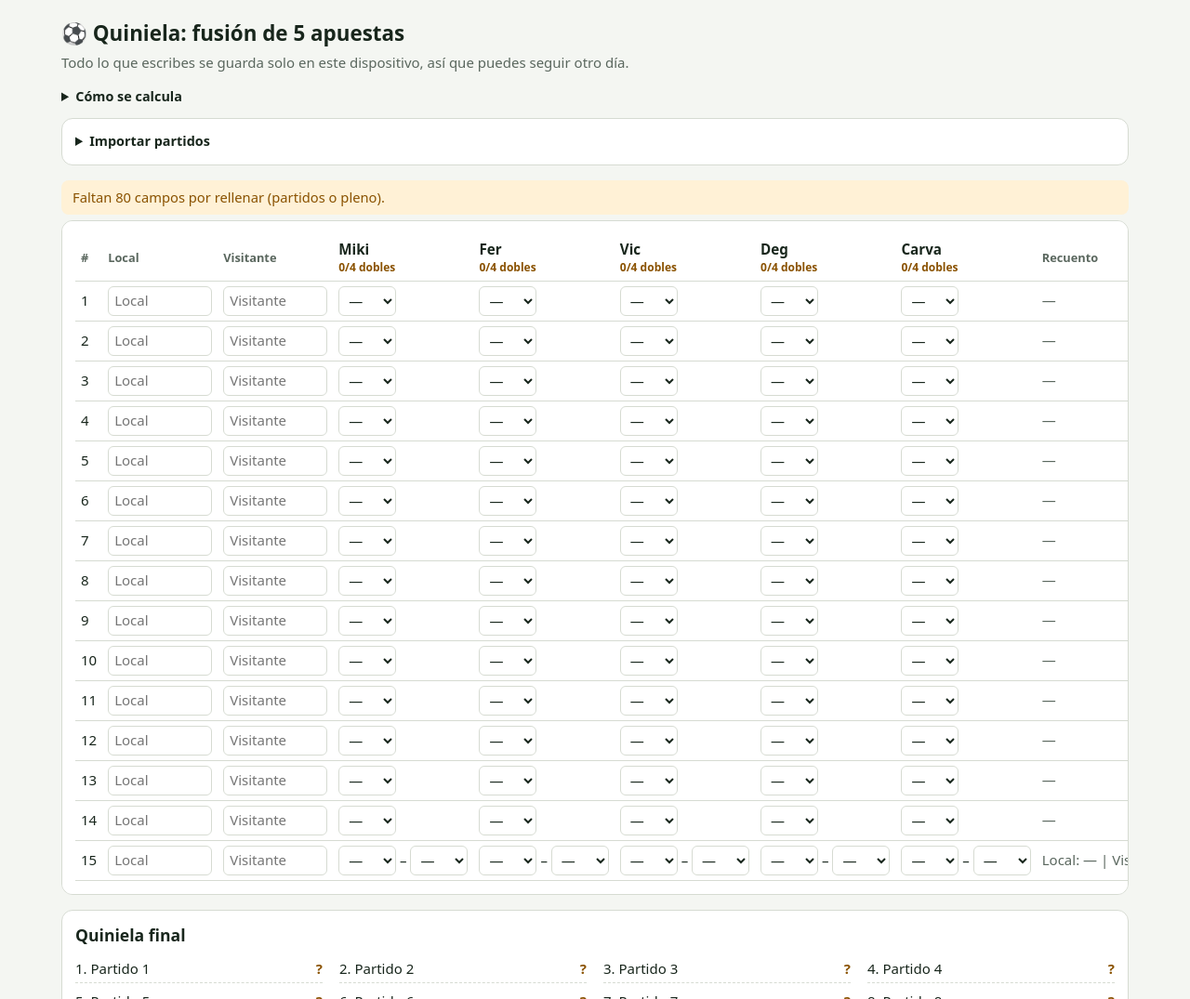
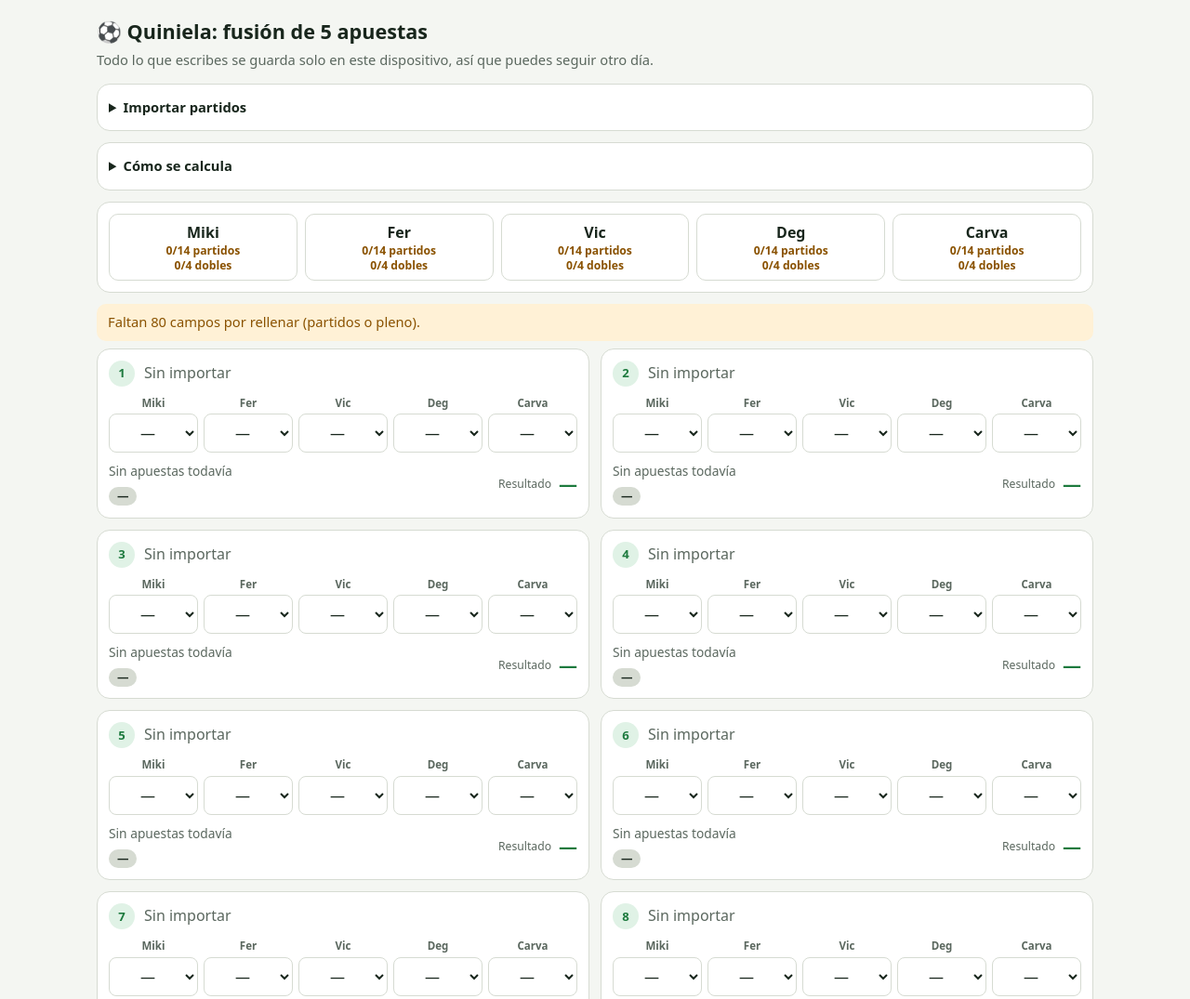
Before and after one commit to MiguelEstebanG/quiniela-fusion, a plain HTML site: page index.html in a window 1280 px wide. Shown: the top 1075 px of the page at 93% size. Drawn offline with Linux system fonts and the light colour scheme.

Commit message:
new feature

```diff
--- a/index.html
+++ b/index.html
@@ -5,63 +5,86 @@
 <meta name="viewport" content="width=device-width, initial-scale=1, viewport-fit=cover">
 <title>Quiniela: fusión de 5 apuestas</title>
 <style>
-:root{--bg:#f4f6f2;--card:#fff;--tx:#18261c;--mut:#5a675e;--bd:#d6dbd2;--ac:#1d7a3e;--acb:#e0f2e6;--wa:#8a5200;--wab:#fff1d6;--er:#b3261e;--erb:#fde7e5;--in:#fff;color-scheme:light}
-@media (prefers-color-scheme:dark){:root{--bg:#121714;--card:#1b231e;--tx:#e6ede8;--mut:#9aa89e;--bd:#33403a;--ac:#5fd08a;--acb:#1f3a2a;--wa:#f0b45a;--wab:#3a2f17;--er:#ff8a80;--erb:#442220;--in:#232d27;color-scheme:dark}}
+:root{--bg:#f4f6f2;--card:#fff;--tx:#18261c;--mut:#5a675e;--bd:#d6dbd2;--ac:#1d7a3e;--acb:#e0f2e6;--wa:#8a5200;--wab:#fff1d6;--er:#b3261e;--erb:#fde7e5;--in:#fff;--fb:#f8e1f1;--fc:#8b1f6a;color-scheme:light}
+@media (prefers-color-scheme:dark){:root{--bg:#121714;--card:#1b231e;--tx:#e6ede8;--mut:#9aa89e;--bd:#33403a;--ac:#5fd08a;--acb:#1f3a2a;--wa:#f0b45a;--wab:#3a2f17;--er:#ff8a80;--erb:#442220;--in:#232d27;--fb:#43243a;--fc:#f3a6d8;color-scheme:dark}}
 *{box-sizing:border-box}
-body{margin:0;background:var(--bg);color:var(--tx);font:15px/1.45 system-ui,-apple-system,"Segoe UI",Roboto,sans-serif}
-main{max-width:1180px;margin:0 auto;padding:16px}
-h1{font-size:1.4rem;margin:.2em 0}
-p.sub{color:var(--mut);margin:.2em 0 1em}
-.card{background:var(--card);border:1px solid var(--bd);border-radius:12px;padding:14px;margin-bottom:16px}
-.scroll{overflow-x:auto;-webkit-overflow-scrolling:touch}
-table{border-collapse:collapse;width:100%;min-width:980px}
-th,td{padding:5px 6px;border-bottom:1px solid var(--bd);text-align:left;vertical-align:middle;white-space:nowrap}
-th{font-size:.8rem;color:var(--mut);font-weight:600}
-select,input,button,textarea{font:inherit;color:var(--tx);background:var(--in);border:1px solid var(--bd);border-radius:6px;padding:4px 6px}
-select{min-width:62px}
-input.t{width:112px}
-input.n{width:96px;font-weight:600}
-button{cursor:pointer;background:var(--ac);color:#fff;border-color:var(--ac);font-weight:600;padding:7px 14px}
+html{-webkit-text-size-adjust:100%}
+body{margin:0;background:var(--bg);color:var(--tx);font:16px/1.45 system-ui,-apple-system,"Segoe UI",Roboto,sans-serif}
+main{max-width:1100px;margin:0 auto;padding:max(14px,env(safe-area-inset-top)) max(14px,env(safe-area-inset-right)) max(24px,env(safe-area-inset-bottom)) max(14px,env(safe-area-inset-left))}
+h1{font-size:1.35rem;margin:.2em 0}
+p.sub{color:var(--mut);margin:.2em 0 1em;font-size:.92rem}
+.card,.mc{background:var(--card);border:1px solid var(--bd);border-radius:14px;padding:12px;margin-bottom:12px}
+select,input,button,textarea{font:inherit;font-size:16px;color:var(--tx);background:var(--in);border:1px solid var(--bd);border-radius:8px;padding:8px 6px}
+button{cursor:pointer;background:var(--ac);color:#fff;border-color:var(--ac);font-weight:600;padding:10px 16px;min-height:42px}
 button.g{background:transparent;color:var(--tx);border-color:var(--bd)}
-textarea{width:100%;height:110px;font-family:ui-monospace,Menlo,monospace;font-size:.8rem;margin:8px 0}
-.cnt{font-variant-numeric:tabular-nums;color:var(--mut)}
-.bd{display:inline-block;padding:1px 8px;border-radius:99px;font-size:.78rem;font-weight:600;background:var(--bd);color:var(--tx)}
+textarea{width:100%;height:120px;font-family:ui-monospace,Menlo,monospace;font-size:14px;margin:8px 0}
+details{color:var(--mut);font-size:.92rem}
+summary{cursor:pointer;font-weight:600;color:var(--tx);padding:2px 0}
+.row{display:flex;gap:8px;flex-wrap:wrap}
+.chips{display:grid;grid-template-columns:repeat(auto-fit,minmax(104px,1fr));gap:8px}
+.chip{background:var(--in);border:1px solid var(--bd);border-radius:10px;padding:8px;text-align:center}
+.pn{font-weight:700}
+.dc{font-size:.76rem;font-weight:600;color:var(--ac);white-space:pre-line;line-height:1.3}
+.dc.bad{color:var(--wa)}
+.ml{display:grid;grid-template-columns:repeat(auto-fill,minmax(min(100%,430px),1fr));gap:12px;margin-bottom:12px}
+.ml .mc{margin:0}
+.mc.v{border-color:var(--wa);background:var(--wab)}
+.mc.v .bd.wa{background:var(--card)}
+.mc.p15{grid-column:1/-1}
+.mh{display:flex;gap:10px;align-items:flex-start;margin-bottom:10px}
+.no{flex:0 0 auto;min-width:28px;height:28px;padding:0 8px;border-radius:14px;background:var(--acb);color:var(--ac);font-weight:700;font-size:.82rem;display:grid;place-items:center}
+.tms{flex:1;min-width:0;font-weight:600;overflow-wrap:anywhere;word-break:break-word;line-height:1.3;padding-top:3px}
+.tms .mut{color:var(--mut);font-weight:400}
+.sep{color:var(--mut);margin:0 5px}
+.gb{display:inline-block;margin-left:7px;padding:0 7px;border-radius:99px;font-size:.74rem;font-weight:700;background:var(--bd);color:var(--tx);vertical-align:1px}
+.gb.f{background:var(--fb);color:var(--fc)}
+.pg{display:grid;grid-template-columns:repeat(5,minmax(0,1fr));gap:6px}
+.pc{min-width:0}
+.pnm{font-size:.72rem;font-weight:700;color:var(--mut);text-align:center;margin-bottom:3px;overflow:hidden;text-overflow:ellipsis}
+.pc select{width:100%;min-width:0;min-height:42px;padding:8px 2px;text-align:center;text-align-last:center}
+.g2{display:flex;align-items:center;gap:3px;margin-bottom:4px}
+.g2 span{font-size:.65rem;color:var(--mut);width:9px;text-align:center}
+.g2 select{flex:1;min-height:40px}
+.hint{font-size:.74rem;color:var(--mut);margin-top:6px}
+.mf{display:flex;flex-wrap:wrap;gap:8px 14px;align-items:center;justify-content:space-between;margin-top:10px}
+.ml1{flex:1 1 170px;min-width:0}
+.cnt{font-variant-numeric:tabular-nums;color:var(--mut);font-size:.86rem;overflow-wrap:anywhere}
+.kc{margin-top:4px}
+.rw{display:flex;align-items:center;gap:8px}
+.rlb{font-size:.76rem;color:var(--mut)}
+.rw select{min-width:130px;min-height:42px}
+.fin{font-size:1.25rem;color:var(--ac)}
+.bd{display:inline-block;padding:1px 9px;border-radius:99px;font-size:.78rem;font-weight:600;background:var(--bd);color:var(--tx)}
 .bd.ok{background:var(--acb);color:var(--ac)}
 .bd.wa{background:var(--wab);color:var(--wa)}
-.fin{font-size:1.05rem;color:var(--ac)}
-.dc{font-size:.75rem;font-weight:600;color:var(--ac)}
-.dc.bad{color:var(--wa)}
-tr.v td{background:var(--wab)}
-.msg{padding:8px 12px;border-radius:8px;margin:6px 0;font-size:.92rem}
+.msg{padding:9px 12px;border-radius:10px;margin:0 0 8px;font-size:.92rem}
 .msg.wa{background:var(--wab);color:var(--wa)}
 .msg.er{background:var(--erb);color:var(--er)}
 .msg.ok{background:var(--acb);color:var(--ac)}
-.fg{display:grid;grid-template-columns:repeat(auto-fill,minmax(260px,1fr));gap:6px 18px;margin:10px 0}
-.fg div{display:flex;justify-content:space-between;gap:10px;border-bottom:1px dashed var(--bd);padding:3px 0}
-.fg b{color:var(--ac)}
+.fg{display:grid;grid-template-columns:repeat(auto-fill,minmax(min(100%,300px),1fr));gap:4px 22px;margin:10px 0}
+.fg div{display:flex;justify-content:space-between;gap:12px;border-bottom:1px dashed var(--bd);padding:5px 0;overflow-wrap:anywhere}
+.fg b{color:var(--ac);flex:0 0 auto}
 .fg b.q{color:var(--wa)}
-details{color:var(--mut);font-size:.9rem;margin-bottom:12px}
-summary{cursor:pointer;font-weight:600;color:var(--tx)}
-.row{display:flex;gap:8px;flex-wrap:wrap}
+.vm{white-space:pre-wrap;background:var(--in);border:1px solid var(--bd);border-radius:10px;padding:10px;margin:10px 0 6px;font-size:.92rem;overflow-wrap:anywhere}
 #sv{font-size:.8rem;color:var(--mut);margin-top:8px}
-.pn{font-weight:700;font-size:.95rem;color:var(--tx)}
-.vm{white-space:pre-wrap;background:var(--in);border:1px solid var(--bd);border-radius:8px;padding:10px;margin:10px 0 6px;font-size:.9rem;color:var(--tx)}
+@media (max-width:420px){.rw{width:100%;justify-content:space-between}.rw select{flex:1}}
 </style>
 </head>
 <body>
 <main>
 <h1>⚽ Quiniela: fusión de 5 apuestas</h1>
 <p class="sub">Todo lo que escribes se guarda solo en este dispositivo, así que puedes seguir otro día.</p>
-<details><summary>Cómo se calcula</summary>
-<p>Cada partido se cuenta por opción: una apuesta 1X suma 1 al 1 y 1 a la X. La diferencia es el recuento de la opción más votada menos el de la segunda. Los 4 dobles son los partidos con menor diferencia (0, luego 1, etc.). Si hay más candidatos que dobles libres en la última diferencia, se marcan como «Votación» y se decide con el desplegable. En el pleno al 15 se elige, para cada equipo, el número de goles más repetido; si hay empate, se ofrecen todas las combinaciones.</p></details>
 <details class="card"><summary>Importar partidos</summary>
-<p>Pega la lista de partidos, una línea por partido (por ejemplo: 1. Arsenal (M) - Borussia Dortmund (M)). Se quitan marcas como (M) y los equipos se guardan solos.</p>
-<textarea id="it" aria-label="Lista de partidos" placeholder="1. Equipo local - Equipo visitante"></textarea>
+<p>Pega la lista de partidos, una línea por partido (por ejemplo: 1. Arsenal (M) - Borussia Dortmund (M)). Se conserva la marca (M) o (F) y los equipos se guardan solos.</p>
+<textarea id="it" aria-label="Lista de partidos" placeholder="1. Equipo local (M) - Equipo visitante (M)"></textarea>
 <div class="row"><button id="ib">Cargar partidos</button></div>
 <div id="im" style="margin-top:8px"></div>
 </details>
+<details class="card"><summary>Cómo se calcula</summary>
+<p>Cada partido se cuenta por opción: una apuesta 1X suma 1 al 1 y 1 a la X. La diferencia es el recuento de la opción más votada menos el de la segunda. Los 4 dobles son los partidos con menor diferencia (0, luego 1, etc.). Si hay más candidatos que dobles libres en la última diferencia, se marcan como «Votación» y se decide con el desplegable. En el pleno al 15 se elige, para cada equipo, el número de goles más repetido; si hay empate, se ofrecen todas las combinaciones.</p></details>
+<div class="card"><div class="chips" id="chips"></div></div>
 <div id="msgs"></div>
-<div class="card scroll"><table id="tb"></table></div>
+<div class="ml" id="ml"></div>
 <div class="card">
 <h2 style="margin:0 0 4px;font-size:1.1rem">Quiniela final</h2>
 <div id="fin" class="fg"></div>
@@ -77,7 +100,7 @@ summary{cursor:pointer;font-weight:600;color:var(--tx)}
 <p>El navegador puede borrar los datos guardados (por ejemplo al limpiar el historial). Genera una copia, guárdala en tus notas y pégala aquí cuando quieras recuperarla.</p>
 <textarea id="bk" aria-label="Copia de seguridad" placeholder="Aquí aparece la copia, o pega una para restaurarla"></textarea>
 <div class="row"><button class="g" id="bg">Generar copia</button><button class="g" id="br">Restaurar desde el texto</button></div>
-<div id="bm"></div>
+<div id="bm" style="margin-top:8px"></div>
 </details>
 </main>
 <script>
@@ -87,36 +110,44 @@ const $=id=>document.getElementById(id);
 const E=(t,a={},...k)=>{const e=document.createElement(t);for(const x in a){if(x==='class')e.className=a[x];else if(x==='text')e.textContent=a[x];else e.setAttribute(x,a[x]);}k.forEach(c=>e.append(c));return e;};
 const S=(vals,labs)=>{const s=E('select');vals.forEach((v,i)=>s.append(E('option',{value:v,text:labs?labs[i]:(v||'—')})));return s;};
 const choice={};
-const mS=[],pS=[],tL=[],tV=[],dcs=[],cC=[],kC=[],rC=[];
-const tb=$('tb');
-const hr=E('tr');
-hr.append(E('th',{text:'#'}),E('th',{text:'Local'}),E('th',{text:'Visitante'}));
-for(let j=0;j<P;j++){const d=E('div',{class:'dc'});dcs.push(d);hr.append(E('th',{},E('div',{class:'pn',text:NAMES[j]}),d));}
-hr.append(E('th',{text:'Recuento'}),E('th',{text:'Criterio'}),E('th',{text:'Resultado'}));
-tb.append(E('thead',{},hr));
-const tbd=E('tbody');tb.append(tbd);
-function teamIn(ph){const i=E('input',{class:'t',placeholder:ph});i.addEventListener('input',update);return i;}
-for(let i=0;i<M;i++){
-  const tr=E('tr'),l=teamIn('Local'),v=teamIn('Visitante');tL.push(l);tV.push(v);
-  tr.append(E('td',{text:i+1}),E('td',{},l),E('td',{},v));
-  const row=[];
-  for(let j=0;j<P;j++){const s=S(SEL);s.addEventListener('change',update);row.push(s);tr.append(E('td',{},s));}
-  mS.push(row);
-  const c=E('td',{class:'cnt'}),k=E('td'),r=E('td');cC.push(c);kC.push(k);rC.push(r);tr.append(c,k,r);tbd.append(tr);
+const TM=Array.from({length:M+1},()=>({l:'',v:'',g:''}));
+const mS=[],pS=[],tms=[],cards=[],dcs=[],cC=[],kC=[],rC=[];
+// ---------- jugadores ----------
+for(let j=0;j<P;j++){const d=E('div',{class:'dc'});dcs.push(d);$('chips').append(E('div',{class:'chip'},E('div',{class:'pn',text:NAMES[j]}),d));}
+// ---------- partidos ----------
+for(let i=0;i<=M;i++){
+  const card=E('div',{class:'mc'+(i===M?' p15':'')}),tm=E('div',{class:'tms'});
+  card.append(E('div',{class:'mh'},E('span',{class:'no',text:i===M?'15 · Pleno':String(i+1)}),tm));
+  const grid=E('div',{class:'pg'}),row=[];
+  for(let j=0;j<P;j++){
+    const cell=E('div',{class:'pc'},E('div',{class:'pnm',text:NAMES[j]}));
+    if(i<M){const s=S(SEL);s.setAttribute('aria-label',`${NAMES[j]}, partido ${i+1}`);s.addEventListener('change',update);row.push(s);cell.append(s);}
+    else{const a=S(G),b=S(G);a.setAttribute('aria-label',`${NAMES[j]}, goles del local`);b.setAttribute('aria-label',`${NAMES[j]}, goles del visitante`);
+      a.addEventListener('change',update);b.addEventListener('change',update);pS.push([a,b]);
+      cell.append(E('div',{class:'g2'},E('span',{text:'L'}),a),E('div',{class:'g2'},E('span',{text:'V'}),b));}
+    grid.append(cell);
+  }
+  if(i<M)mS.push(row);
+  card.append(grid);
+  if(i===M)card.append(E('div',{class:'hint',text:'L = goles del local · V = goles del visitante · M = 3 o más'}));
+  const c=E('div',{class:'cnt'}),k=E('div',{class:'kc'}),r=E('div');
+  card.append(E('div',{class:'mf'},E('div',{class:'ml1'},c,k),E('div',{class:'rw'},E('span',{class:'rlb',text:'Resultado'}),r)));
+  tms.push(tm);cards.push(card);cC.push(c);kC.push(k);rC.push(r);$('ml').append(card);
 }
-{
-  const tr=E('tr'),l=teamIn('Local'),v=teamIn('Visitante');tL.push(l);tV.push(v);
-  tr.append(E('td',{text:15}),E('td',{},l),E('td',{},v));
-  for(let j=0;j<P;j++){const a=S(G),b=S(G);a.addEventListener('change',update);b.addEventListener('change',update);pS.push([a,b]);tr.append(E('td',{},a,' – ',b));}
-  const c=E('td',{class:'cnt'}),k=E('td'),r=E('td');cC.push(c);kC.push(k);rC.push(r);tr.append(c,k,r);tbd.append(tr);
+function renderTeams(){
+  TM.forEach((t,i)=>{
+    const e=tms[i],sig=t.l+'|'+t.v+'|'+t.g;if(e.dataset.sig===sig)return;e.dataset.sig=sig;e.textContent='';
+    if(!t.l&&!t.v){e.append(E('span',{class:'mut',text:'Sin importar'}));return;}
+    e.append(E('span',{text:t.l||'?'}),E('span',{class:'sep',text:'–'}),E('span',{text:t.v||'?'}));
+    if(t.g)e.append(E('span',{class:'gb'+(t.g==='F'?' f':''),text:`(${t.g})`,title:t.g==='F'?'Femenino':'Masculino'}));
+  });
 }
 // ---------- guardado ----------
-const snap=()=>({m:mS.map(r=>r.map(s=>s.value)),p:pS.map(p=>p.map(s=>s.value)),l:tL.map(x=>x.value),v:tV.map(x=>x.value),c:{...choice}});
+const snap=()=>({m:mS.map(r=>r.map(s=>s.value)),p:pS.map(p=>p.map(s=>s.value)),l:TM.map(t=>t.l),v:TM.map(t=>t.v),g:TM.map(t=>t.g),c:{...choice}});
 function apply(o){
   mS.forEach((r,i)=>r.forEach((s,j)=>{const v=o.m&&o.m[i]&&o.m[i][j];s.value=SEL.includes(v)?v:'';}));
   pS.forEach((p,j)=>p.forEach((s,k)=>{const v=o.p&&o.p[j]&&o.p[j][k];s.value=G.includes(v)?v:'';}));
-  tL.forEach((x,i)=>x.value=String((o.l&&o.l[i])||''));
-  tV.forEach((x,i)=>x.value=String((o.v&&o.v[i])||''));
+  for(let i=0;i<=M;i++){const g=o.g&&o.g[i];TM[i]={l:String((o.l&&o.l[i])||''),v:String((o.v&&o.v[i])||''),g:g==='M'||g==='F'?g:''};}
   for(const k in choice)delete choice[k];
   Object.assign(choice,o.c&&typeof o.c==='object'?o.c:{});
 }
@@ -147,6 +178,7 @@ function setDec(cell,opts,val,key){
 }
 const pick=(opts,key)=>opts.length===1?opts[0].v:(opts.find(o=>o.v===choice[key])?choice[key]:null);
 function update(){
+  renderTeams();
   const msgs=[];
   const rows=[];
   for(let i=0;i<M;i++){
@@ -169,10 +201,10 @@ function update(){
   const lab={empty:['—',''],sure:['Doble seguro','ok'],forced:['Doble (completa cupo)','ok'],vote:['Votación','wa'],single:['Simple','']};
   rows.forEach(r=>{
     const c=r.c;
-    cC[r.i].textContent=r.n?`1(${c['1']}) X(${c.X}) 2(${c['2']}) · dif. ${r.diff}`:'—';
+    cC[r.i].textContent=r.n?`1(${c['1']}) X(${c.X}) 2(${c['2']}) · dif. ${r.diff}`:'Sin apuestas todavía';
     const [t,cl]=lab[r.kind];kC[r.i].textContent='';
     kC[r.i].append(E('span',{class:'bd '+cl,text:t}));
-    kC[r.i].parentNode.className=r.kind==='vote'?'v':'';
+    cards[r.i].classList.toggle('v',r.kind==='vote');
     setDec(rC[r.i],r.opts,r.val,'m'+r.i);
   });
   const pc=[0,1].map(sd=>{const c={};G.slice(1).forEach(g=>c[g]=0);pS.forEach(p=>{const v=p[sd].value;if(v)c[v]++;});
@@ -182,10 +214,11 @@ function update(){
   const fmt=c=>G.slice(1).filter(g=>c[g]).map(g=>`${g}(${c[g]})`).join(' ')||'—';
   cC[M].textContent=`Local: ${fmt(pc[0].c)} | Visit.: ${fmt(pc[1].c)}`;
   kC[M].textContent='';kC[M].append(E('span',{class:'bd '+(combos.length>1?'wa':''),text:combos.length>1?'Votación':combos.length?'Único':'—'}));
-  kC[M].parentNode.className=combos.length>1?'v':'';
+  cards[M].classList.toggle('v',combos.length>1);
   const pval=combos.length?pick(combos,'p'):null;
   setDec(rC[M],combos,pval,'p');
-  for(let j=0;j<P;j++){const d=mS.filter(r=>r[j].value.length===2).length;dcs[j].textContent=`${d}/4 dobles`;dcs[j].className='dc'+(d===4?'':' bad');}
+  for(let j=0;j<P;j++){let d=0,f=0;for(let i=0;i<M;i++){const v=mS[i][j].value;if(v)f++;if(v.length===2)d++;}
+    dcs[j].textContent=`${f}/14 partidos\n${d}/4 dobles`;dcs[j].className='dc'+(d===4&&f===14?'':' bad');}
   const miss=rows.reduce((a,r)=>a+(P-r.n),0)+pS.reduce((a,p)=>a+(p[0].value?0:1)+(p[1].value?0:1),0);
   if(miss)msgs.push(['wa',`Faltan ${miss} campos por rellenar (partidos o pleno).`]);
   if(vote){
@@ -199,9 +232,10 @@ function update(){
   else if(!pend&&dbl!==4&&el.length===M)msgs.push(['er',`La quiniela final tiene ${dbl} dobles en lugar de 4.`]);
   const mg=$('msgs');mg.textContent='';msgs.forEach(([c,t])=>mg.append(E('div',{class:'msg '+c,text:t})));
   const fg=$('fin');fg.textContent='';const lines=[];
-  const nameOf=i=>{const a=tL[i].value.trim(),b=tV[i].value.trim();return a||b?`${a||'?'} - ${b||'?'}`:`Partido ${i+1}`;};
-  rows.forEach(r=>{const v=r.val||'?';fg.append(E('div',{},`${r.i+1}. ${nameOf(r.i)}`,E('b',{class:r.val?'':'q',text:v})));lines.push(`${r.i+1}. ${nameOf(r.i)}: ${v}`);});
-  const pv=pval||'?';fg.append(E('div',{},`15. ${nameOf(M)} (pleno)`,E('b',{class:pval?'':'q',text:pv})));lines.push(`15. ${nameOf(M)} (pleno): ${pv}`);
+  const nameOf=i=>{const a=TM[i].l.trim(),b=TM[i].v.trim();return a||b?`${a||'?'} - ${b||'?'}`:`Partido ${i+1}`;};
+  const labOf=i=>nameOf(i)+(TM[i].g?` (${TM[i].g})`:'');
+  rows.forEach(r=>{const v=r.val||'?';fg.append(E('div',{},`${r.i+1}. ${labOf(r.i)}`,E('b',{class:r.val?'':'q',text:v})));lines.push(`${r.i+1}. ${labOf(r.i)}: ${v}`);});
+  const pv=pval||'?';fg.append(E('div',{},`15. ${labOf(M)} (pleno)`,E('b',{class:pval?'':'q',text:pv})));lines.push(`15. ${labOf(M)} (pleno): ${pv}`);
   window._txt=lines.join('\n');
   // ---- mensajes para votar ----
   const vm=[];
@@ -237,7 +271,8 @@ let rt=null;
 $('rs').addEventListener('click',()=>{
   if(!rt){$('rs').textContent='Pulsa otra vez para confirmar';rt=setTimeout(()=>{rt=null;$('rs').textContent='Reiniciar todo';},4000);return;}
   clearTimeout(rt);rt=null;$('rs').textContent='Reiniciar todo';
-  mS.flat().forEach(s=>s.value='');pS.flat().forEach(s=>s.value='');[...tL,...tV].forEach(i=>i.value='');
+  mS.flat().forEach(s=>s.value='');pS.flat().forEach(s=>s.value='');
+  for(let i=0;i<=M;i++)TM[i]={l:'',v:'',g:''};
   for(const k in choice)delete choice[k];update();
 });
 $('bg').addEventListener('click',()=>{$('bk').value=JSON.stringify(snap());$('bk').select();$('bm').textContent='Copia generada: cópiala y guárdala donde quieras.';});
@@ -249,19 +284,20 @@ $('br').addEventListener('click',()=>{
 function parseMatches(txt){
   const out=[],bad=[];let pos=0;
   const cl=x=>x.replace(/\s*\([^)]*\)\s*/g,' ').trim();
+  const gOf=x=>{const m=x.match(/\(\s*([MF])\s*\)/i);return m?m[1].toUpperCase():'';};
   txt.split(/\r?\n/).map(l=>l.trim()).filter(Boolean).forEach(l=>{
     let n=null,rest=l;const m=l.match(/^(\d{1,2})\s*[.)\-:]?\s+(.*)$/);
     if(m){n=+m[1];rest=m[2];}
     const parts=rest.split(/\s+[-–—]\s+|\s+vs\.?\s+/i);
     if(parts.length!==2||!cl(parts[0])||!cl(parts[1])){bad.push(l);return;}
-    pos++;out.push({n:n||pos,l:cl(parts[0]),v:cl(parts[1])});
+    pos++;out.push({n:n||pos,l:cl(parts[0]),v:cl(parts[1]),g:gOf(parts[0])||gOf(parts[1])});
   });
   return{out,bad};
 }
 $('ib').addEventListener('click',()=>{
   const {out,bad}=parseMatches($('it').value);
   const ok=out.filter(o=>o.n>=1&&o.n<=M+1);
-  ok.forEach(o=>{tL[o.n-1].value=o.l;tV[o.n-1].value=o.v;});
+  ok.forEach(o=>{TM[o.n-1]={l:o.l,v:o.v,g:o.g};});
   let t=ok.length?`Importados ${ok.length} partidos.`:'No se ha reconocido ningún partido.';
   if(ok.length&&ok.length<M+1)t+=` Faltan ${M+1-ok.length} por importar.`;
   const skip=bad.length+(out.length-ok.length);
```
